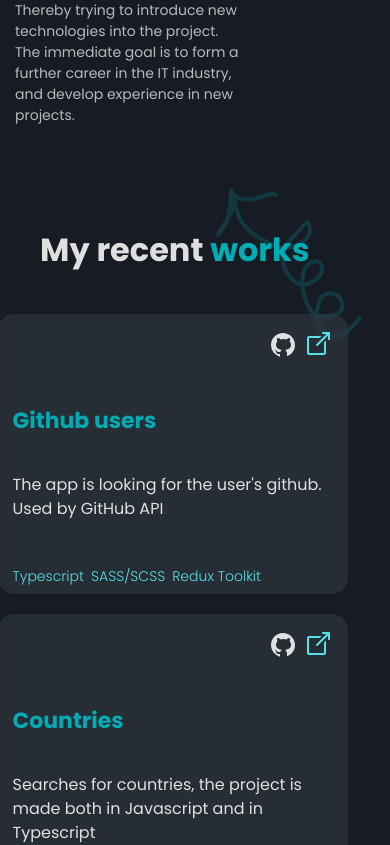
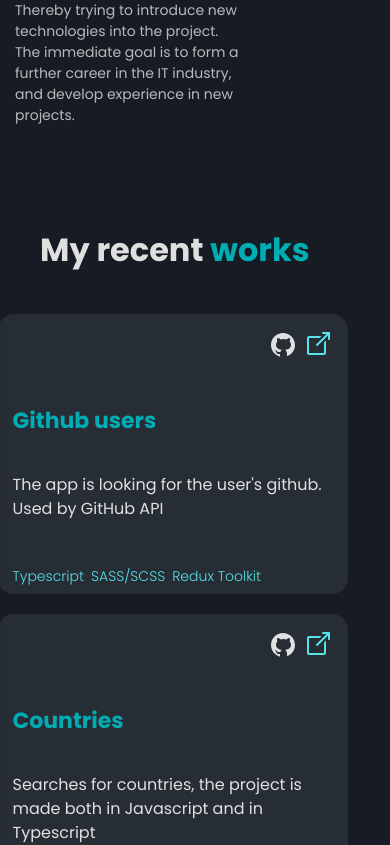
Before and after one commit to ChekhovskyiVlad/Portfolio, a React (Vite) app: page /home in a window 390 px wide. Shown: the part 982-1827 px from the top of the page. Built offline with nearby package versions, Linux system fonts and the light colour scheme.

Commit message:
9 commit

```diff
--- a/src/pages/HomePage/HomePage.style.scss
+++ b/src/pages/HomePage/HomePage.style.scss
@@ -101,6 +101,8 @@
 
 .works{
     padding-top: 150px;
+    display: flex;
+    justify-content: center;
     padding-bottom: 630px;
     &__background{
         width: 100%;
@@ -119,6 +121,7 @@
     &__inner{
         display: flex;
         padding-top: 40px;
+        justify-content: center;
         cursor: pointer;
     }
 
@@ -356,6 +359,12 @@
         padding: 6px 26px;
         font-size: 14px;
     }
+    .about__img{
+        display: none;
+    }
+    .about__img2{
+        display: none;
+    }
 }
 
 @media (max-width:530px) {
```
